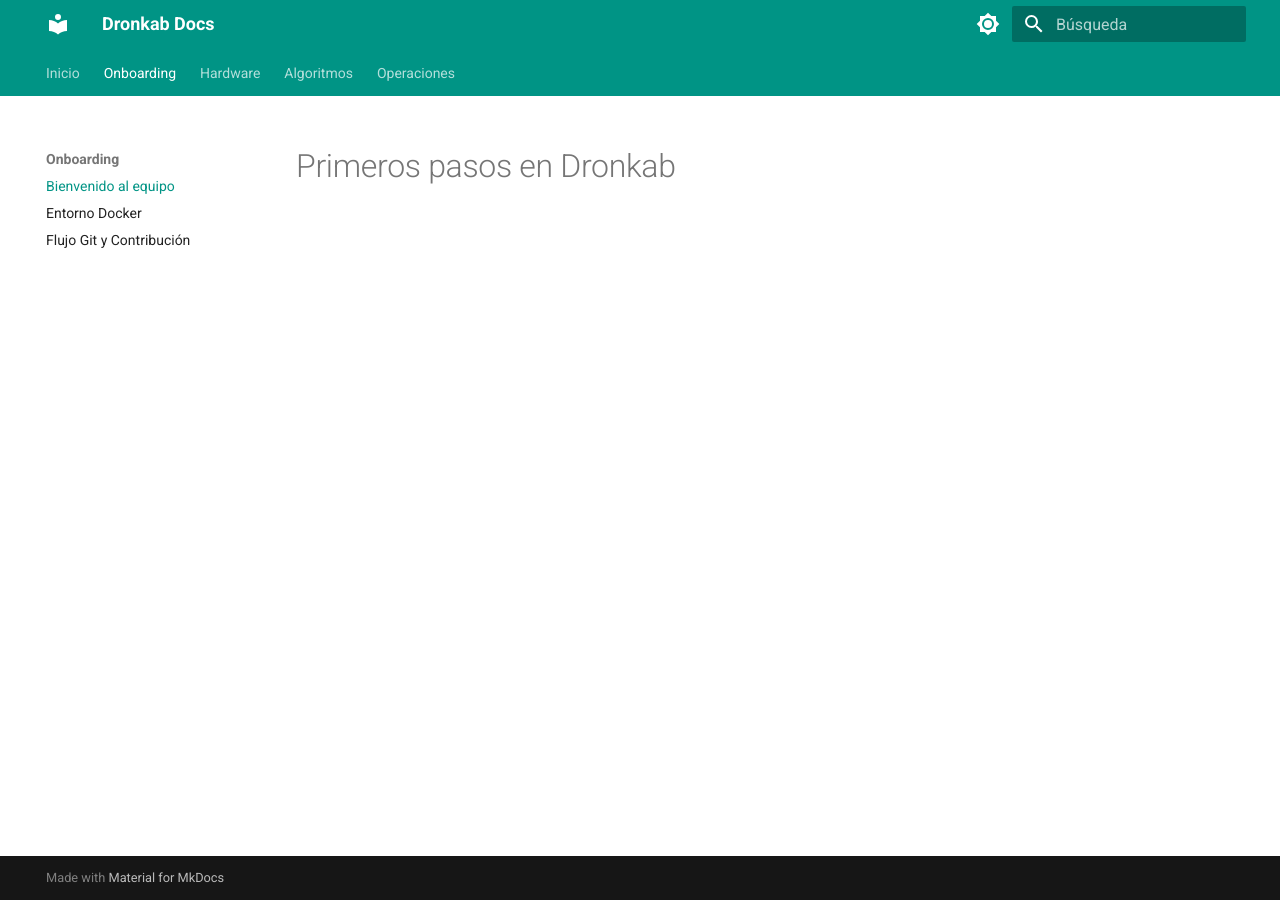
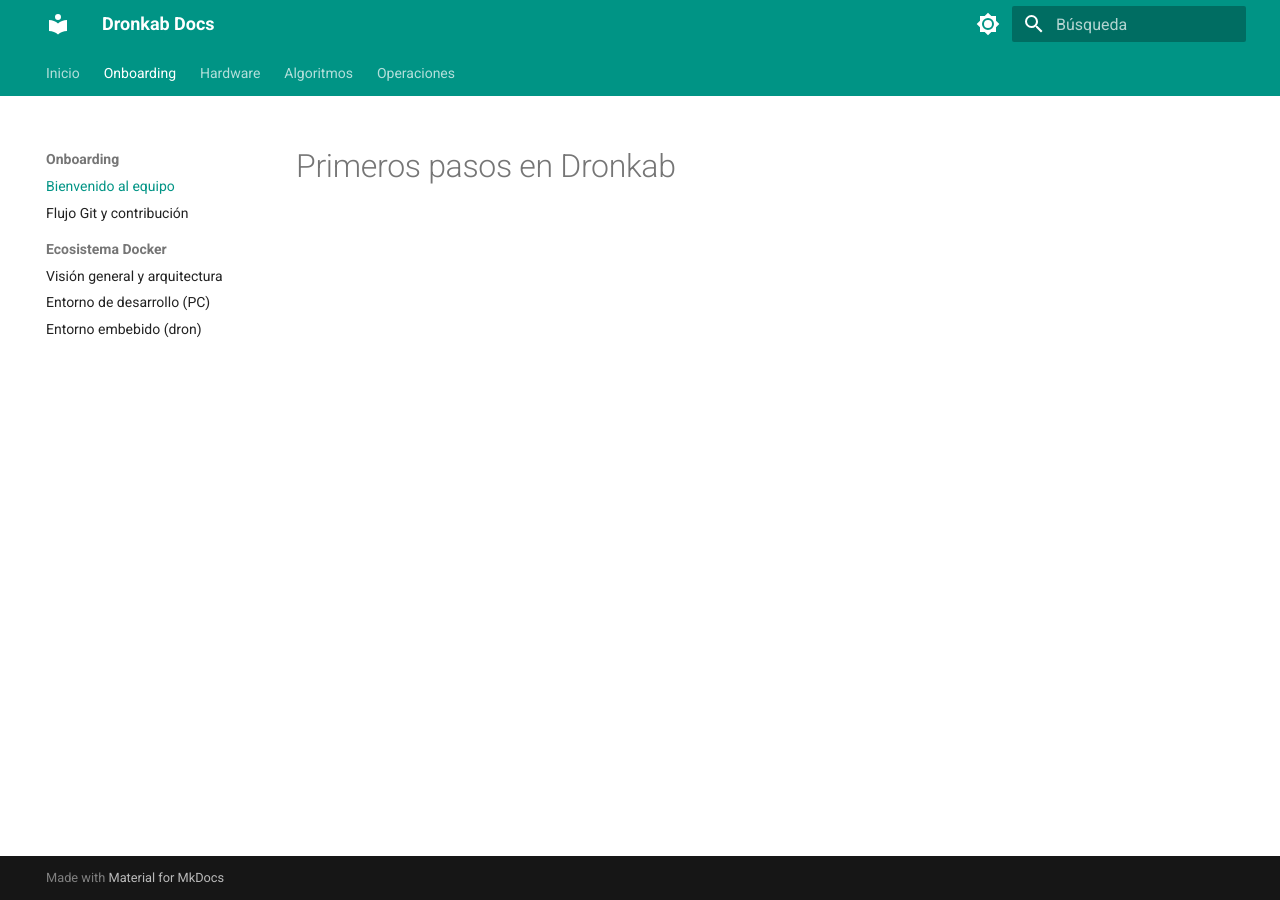
Before and after one commit to Dronkab-UNAQ/dronkab-docs, an MkDocs documentation site: the page built from docs/onboarding/primeros_pasos.md, in a window 1280 px wide. Built offline with MkDocs 1.6.1 and Material for MkDocs 9.7.7, drawn with Linux system fonts in a browser that asks for light colours.

Commit message:
feat(docs): update onboarding structure and add Docker ecosystem
Reorganized onboarding section to include Docker ecosystem details.

```diff
--- a/mkdocs.yml
+++ b/mkdocs.yml
@@ -67,8 +67,11 @@ nav:
 
   - Onboarding:
       - Bienvenido al equipo: onboarding/primeros_pasos.md
-      - Entorno Docker: onboarding/entorno_docker.md
-      - Flujo Git y Contribución: onboarding/flujo_git.md
+      - Flujo Git y contribución: onboarding/flujo_git.md
+      - Ecosistema Docker:
+          - Visión general y arquitectura: onboarding/docker/entorno_docker.md
+          - Entorno de desarrollo (PC): onboarding/docker/entorno_docker_dev.md
+          - Entorno embebido (dron): onboarding/docker/entorno_docker_dron.md
 
   - Hardware:
       - Ejemplo de documentación: hardware/ejemplo_documento.md
```
